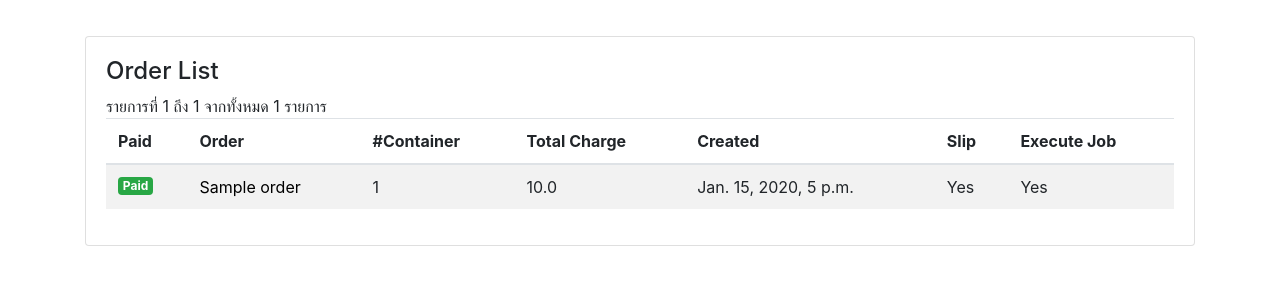
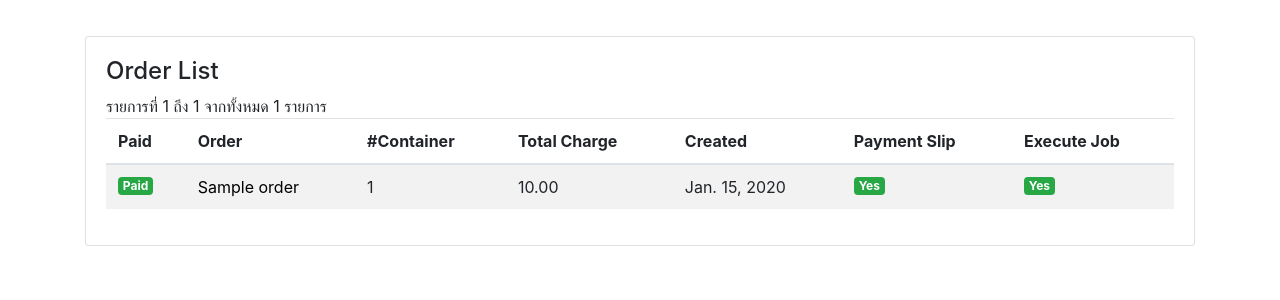
Before and after one commit to chutchais/ePayment, a Django app: page / in a window 1280 px wide. Shown: the part 90-390 px from the top of the page. Run offline with Django 3.2, Linux system fonts and the light colour scheme; a user stored in the database is signed in; tables that the repository leaves empty hold one stand-in row (values such as "Sample post"); some libraries are stand-ins or nearby versions.

Commit message:
Modify payment slip and Exec job on Order list

```diff
--- a/src/ePayment/settings.py
+++ b/src/ePayment/settings.py
@@ -48,6 +48,7 @@ INSTALLED_APPS = [
     'django.contrib.messages',
     'django.contrib.staticfiles',
     'django.contrib.sites',
+    'django.contrib.humanize',
     'debug_toolbar',
     'crispy_forms',
     'user_profile',
--- a/src/templates/order/order_list.html
+++ b/src/templates/order/order_list.html
@@ -1,4 +1,5 @@
 {% extends 'base.html' %}
+{% load humanize %}
 
 {% block content %}
 <div id="app">
@@ -52,8 +53,10 @@
 
                 <th scope="col">Created</th>
 
+                <th scope="col">Payment Slip</th>
+
                 {% if perms.order.verify_payment %}
-                  <th scope="col">Slip</th>
+
                   <th scope="col">Execute Job</th>
                 {% endif %}
 
@@ -73,19 +76,22 @@
                   </td>
                 <td><a href="{{order.get_absolute_url}}">{{order.name}}</a></td>
                 <td>{{order.container_count}}</td>
-                 <td>{{order.grand_total}}</td>
-					      <td>{{order.created}}</td>
+                 <td>{{order.grand_total|floatformat:2|intcomma}}</td>
+					      <td>{{order.created|naturalday}}</td>
+
+                {% if order.payment_slip %}
+                      <td><a href="{% url 'order:payslip' order.id %}"><span class="badge badge-success">Yes</span></a></td>
+                    {% else %}
+                      <td><a href="{% url 'order:payslip' order.id %}"><span class="badge badge-danger">No</span></a></td>
+                  {% endif %}
+
                 {% if perms.order.verify_payment or perms.order.execute_job  %}
-                    {% if order.payment_slip %}
-                      <td>Yes</td>
-                    {% else %}
-                      <td>No</td>
-                    {% endif %}
+
 
                     {% if order.execute_job %}
-                      <td>Yes</td>
+                      <td><span class="badge badge-success">Yes</span></td>
                     {% else %}
-                      <td><a href="{% url 'order:execute' order.id %}">No</a></td>
+                      <td><a href="{% url 'order:execute' order.id %}"><span class="badge badge-danger">No</span></a></td>
                     {% endif %}
 
                 {% endif %}
```
